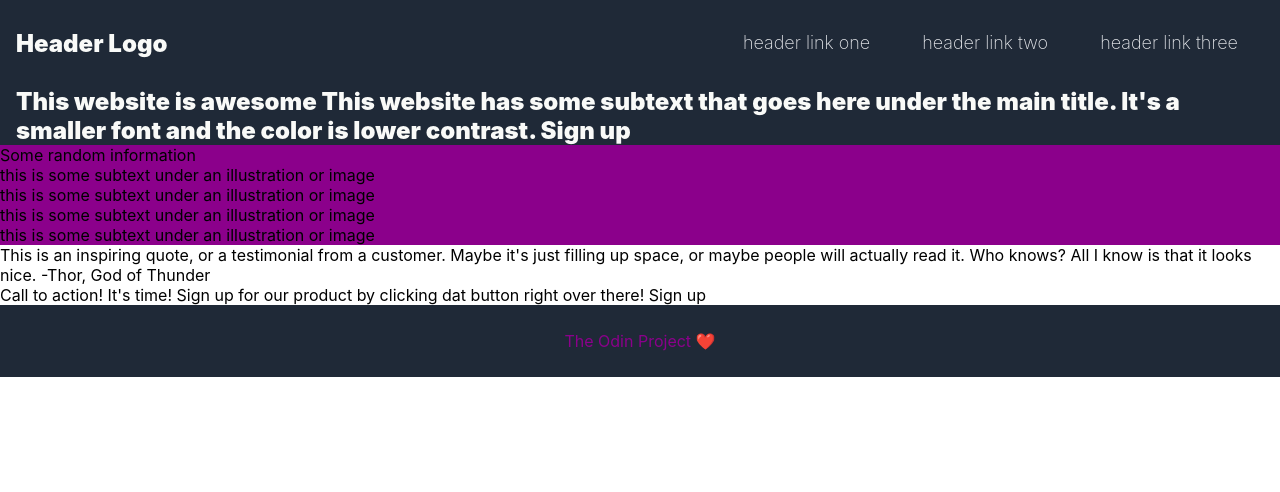
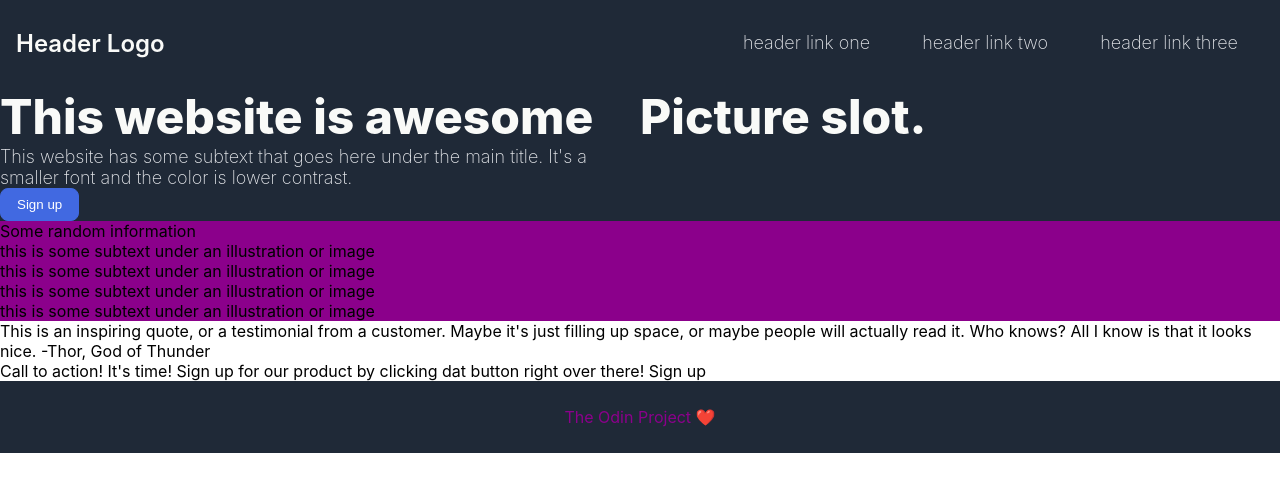
Before and after one commit to Bardamusic/odin-landing-page, a plain HTML site: page index.html in a window 1280 px wide. Drawn offline with Linux system fonts and the light colour scheme.

Commit message:
slow progress on second part. Overuse classes?

```diff
--- a/index.html
+++ b/index.html
@@ -18,13 +18,20 @@
         </ul>
       </div>
     </div>
-    <div class="header">
-      This website is awesome
-
-      This website has some subtext that goes here under the main title.
-      It's a smaller font and the color is lower contrast.
-
-      Sign up
+    <div class="wrapper">
+      <div class="sub-header">
+        This website is awesome
+        <div class="sub-text">
+          This website has some subtext that goes here under the main title.
+          It's a smaller font and the color is lower contrast.
+        </div>
+        <div class="sub-text">
+          <button class="signup">Sign up</button>
+        </div>
+      </div>
+      <div class="sub-header">
+        Picture slot.
+      </div>
     </div>
     <div class="content">
       Some random information
--- a/style.css
+++ b/style.css
@@ -19,15 +19,27 @@ body {
     align-items: center;
     padding: 0 16px;
     font-size: 24px;
-    font-weight: 900;
+    font-weight: 600;
   }
 
   .header-links {
     margin-left: auto;
   }
 
+  .sub-header {
+    color: #f9faf8;
+    display: flex;
+    flex-direction: column;
+    font-size: 48px;
+    font-weight: 800;
+    flex: 1 1 0px;
+  }
+
   .sub-text {
     background: #1f2937;
+    color: #e5e7eb;
+    font-size: 18px;
+    font-weight: 200;
   }
 
   .content {
@@ -62,3 +74,19 @@ body {
     color: #e5e7eb;
     font-weight: 200;
   }
+
+  button {
+    padding: 8px 16px;
+    border-radius: 8px;
+  }
+
+  button.signup {
+    background: royalblue;
+    border: 1px solid royalblue;
+    color: white;
+  }
+
+  .wrapper {
+    display: flex;
+    background: #1f2937;
+  }
```
